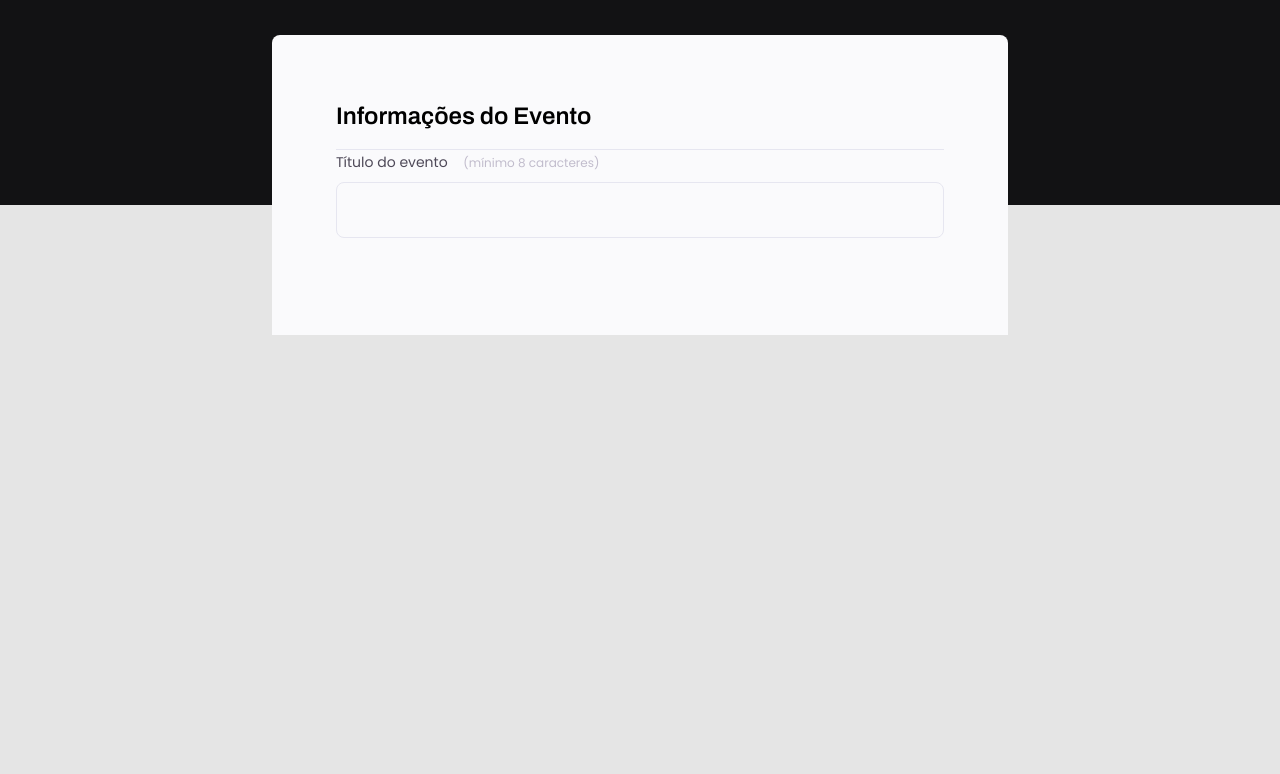
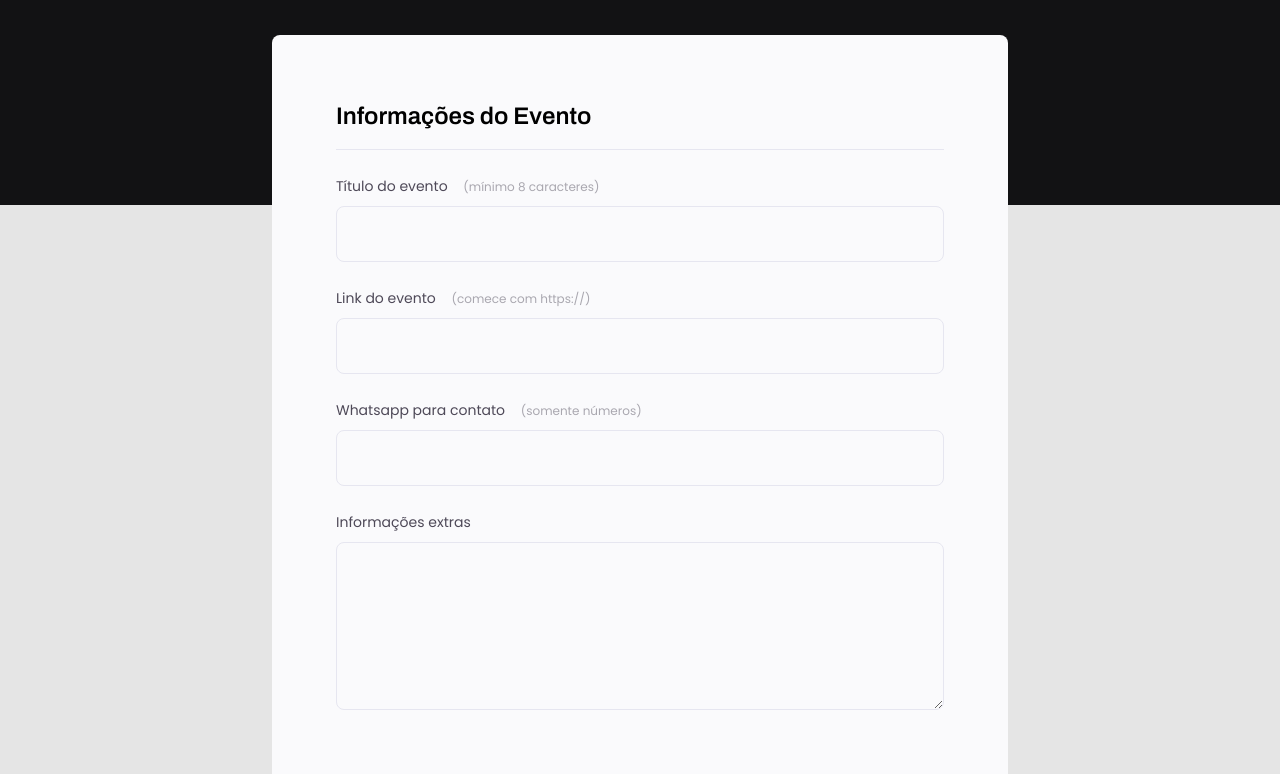
Before and after one commit to estevamnetof/explorer-rocketseat, a plain HTML site: page stage-02/projeto-03/index.html in a window 1280 px wide. Shown: the part 163-937 px from the top of the page. Before the commit the page ends 800 px from the top, so only its background shows below. Drawn offline with Linux system fonts and the light colour scheme.

Commit message:
formulário

```diff
--- a/stage-02/projeto-03/index.html
+++ b/stage-02/projeto-03/index.html
@@ -18,10 +18,27 @@
         </header>
         <form>
             <fieldset>
-                <legend>Informações do Evento</legend>
-                <div class="input-wrapper">
-                    <label for="event-title">Título do evento <span>(mínimo 8 caracteres)</span></label>
-                    <input type="text" id="event-title">
+                <div class="fieldseat-wrapper">
+                    <legend>Informações do Evento</legend>
+                    <div class="input-wrapper">
+                        <label for="event-title">Título do evento <span>(mínimo 8 caracteres)</span></label>
+                        <input type="text" id="event-title">
+                    </div>
+                    <div class="input-wrapper">
+                        <label for="event-link">Link do evento <span>(comece com https://)</span></label>
+                        <input type="url" id="event-link">
+                    </div>
+
+                    <div class="input-wrapper">
+                        <label for="event-whatsapp">Whatsapp para contato <span>(somente números)</span></label>
+                        <input type="number" id="event-whatsapp">
+                    </div>
+
+                    <div class="input-wrapper">
+                        <label for="event-info">Informações extras</label>
+                        <textarea id="event-info"></textarea>
+                    </div>
+
                 </div>
             </fieldset>
         </form>
--- a/stage-02/projeto-03/style.css
+++ b/stage-02/projeto-03/style.css
@@ -64,6 +64,12 @@ fieldset {
     border: none;
 }
 
+.fieldseat-wrapper {
+    display: flex;
+    flex-direction: column;
+    gap: 24px;
+}
+
 fieldset legend {
     font-family: 'Archivo', sans-serif;
     font-weight: 600;
@@ -95,10 +101,14 @@ fieldset legend {
     font-size: 12px;
     line-height: 20px;
 
-    color: #c1bccc;
+    color: #a9a7af;
 }
 
-.input-wrapper input {
+.input-wrapper label span:hover {
+    color: #6c6a71;
+}
+
+.input-wrapper input, .input-wrapper textarea {
     background: #fafafc;
 
     border: 1px solid #e6e6f0;
@@ -111,6 +121,11 @@ fieldset legend {
     font-size: 16px;
     line-height: 26px;
 
-    color: #c1bccc;
+    color: #6c6a71;
 
 }
+
+.input-wrapper textarea {
+    padding: 0;
+    height: 168px;
+}
```
